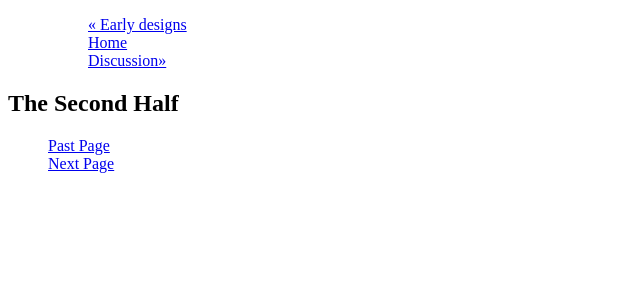
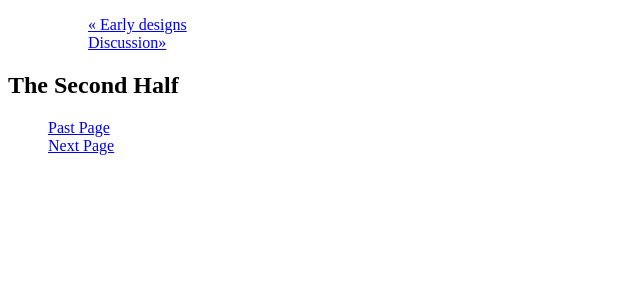
Before and after one commit to trebor2/trebor2.github.io, a Jekyll site: the page built from _posts/2016-11-11-part-two.md, in a window 1280 px wide. Shown: the top 300 px of the page, without its empty margins (0-640 px from the left). Built offline with Jekyll 4.4.1, drawn with Linux system fonts in a browser that asks for light colours.

Commit message:
Update post.html

```diff
--- a/_layouts/post.html
+++ b/_layouts/post.html
@@ -5,9 +5,11 @@ layout: page
     <ul class="button">
         {% if page.previous %}
             {% assign previous = page.previous %}
+        {%else%}
+            {% assign previous = index.html%}
+            {% assign title = Home %}
         {% endif %}
         <div class="button0"><a href="{{site.baseurl}}{{previous.url}}">&laquo; {{previous.title}}</a></div>
-        <div class="button0"><a href="{{site.baseurl}}">Home</a></div>
         {% if page.next %}
             {% assign next = page.next %}
         {% endif %}
```
